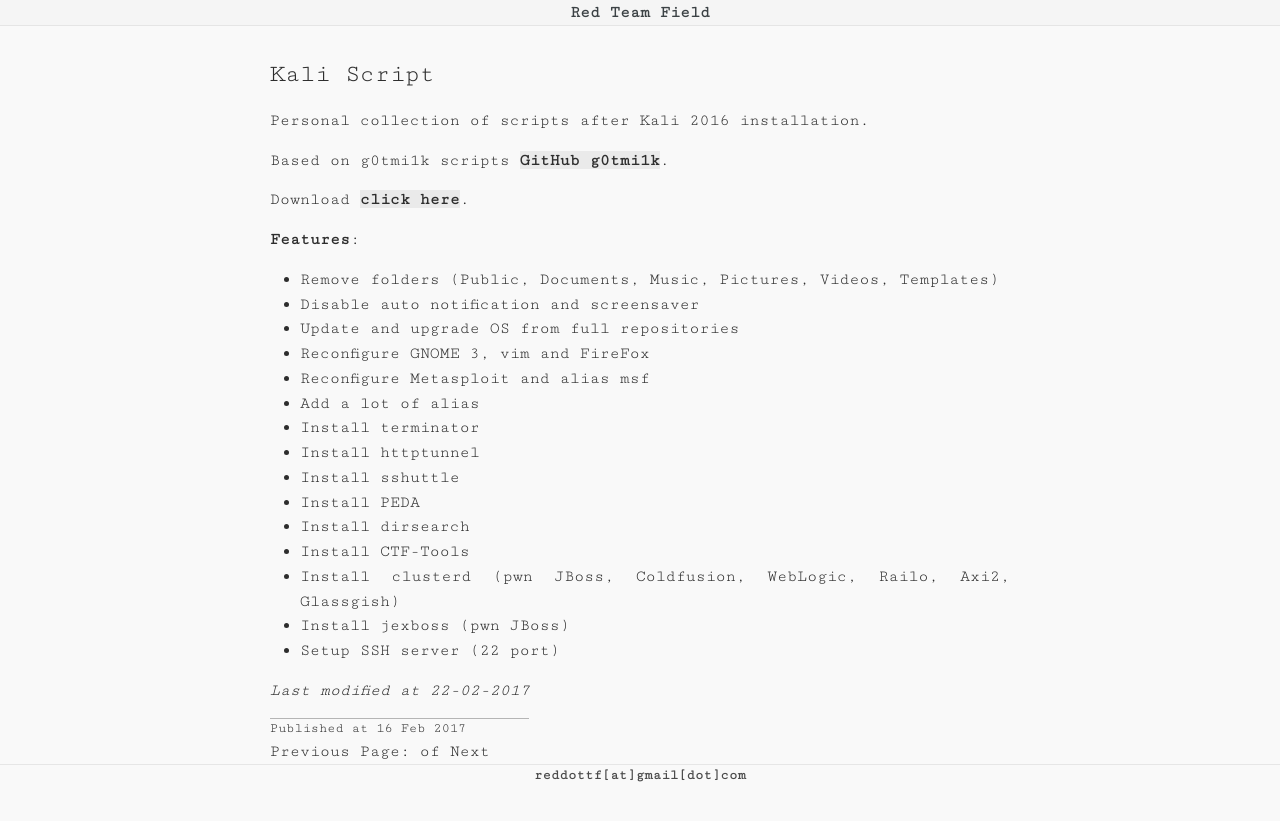
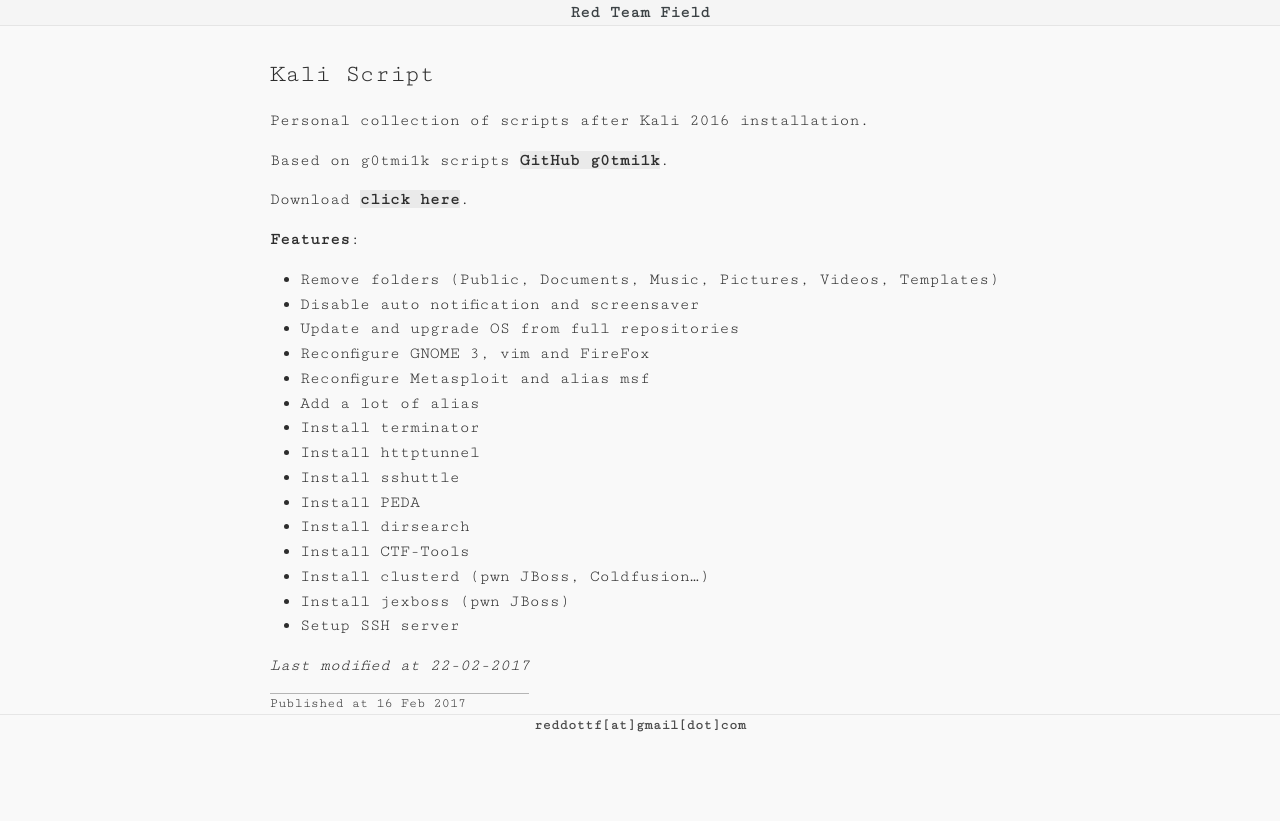
Before and after one commit to redtf/redtf.github.io, a Jekyll site: the page built from _posts/2017-02-16-kali-setup.md, in a window 1280 px wide. Shown: the top 821 px of the page. Built offline with Jekyll 4.4.1, drawn with Linux system fonts in a browser that asks for light colours; some web fonts are replaced.

Commit message:
Remove elements

```diff
--- a/_layouts/post.html
+++ b/_layouts/post.html
@@ -7,17 +7,3 @@ layout: layout
 	<div class="post-detail">
 		Published at {{ page.date | date: "%-d %b %Y" }}
 	</div>
-	<!-- Pagination links -->
-	<div class="pagination">
-		{% if paginator.previous_page %}
-			<a href="{{ paginator.previous_page_path }}" class="previous">Previous</a>
-		{% else %}
-			<span class="previous">Previous</span>
-		{% endif %}
-		<span class="page_number ">Page: {{ paginator.page }} of {{ paginator.total_pages }}</span>
-		{% if paginator.next_page %}
-			<a href="{{ paginator.next_page_path }}" class="next">Next</a>
-		{% else %}
-			<span class="next ">Next</span>
-		{% endif %}
-	</div>
--- a/_posts/2017-02-16-kali-setup.md
+++ b/_posts/2017-02-16-kali-setup.md
@@ -26,8 +26,8 @@ Download [**click here**](http://red.tf/s/kali_setup.sh).
 - Install PEDA
 - Install dirsearch
 - Install CTF-Tools
-- Install clusterd (pwn JBoss, Coldfusion, WebLogic, Railo, Axi2, Glassgish)
+- Install clusterd (pwn JBoss, Coldfusion...)
 - Install jexboss (pwn JBoss)
-- Setup SSH server (22 port)
+- Setup SSH server
 
 *Last modified at 22-02-2017*
```
